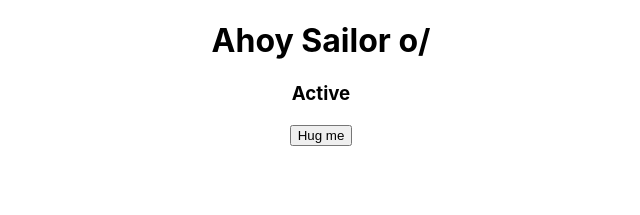
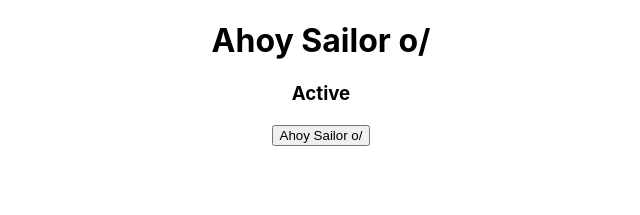
Before and after one commit to SimasDei/typescript-204, a React (Create React App) app: page / in a window 1280 px wide. Shown: the top 215 px of the page, without its empty margins (319-959 px from the left). Built offline with nearby package versions, Linux system fonts and the light colour scheme; the HTML template or start-up script is replaced by a standard one.

Commit message:
add children prop types

```diff
--- a/src/App.tsx
+++ b/src/App.tsx
@@ -8,14 +8,17 @@ import Button from './components/Button';
 const App: React.FC = () => {
   const title = 'Ahoy Sailor o/';
 
-  const clickHandler = () => {
+  const clickHandler = (e: React.MouseEvent) => {
+    e.preventDefault();
     console.log(title);
   };
 
   return (
     <div className='App'>
       <HeadComponent title={title} isActive={true} />
-      <Button onClick={clickHandler} />
+      <Button onClick={clickHandler}>
+        <span>{title}</span>
+      </Button>
     </div>
   );
 };
--- a/src/components/Button.tsx
+++ b/src/components/Button.tsx
@@ -1,11 +1,12 @@
 import React from 'react';
 
 type Props = {
-  onClick: () => void;
+  onChange?: (e: React.FormEvent<HTMLInputElement>) => void;
+  onClick: (e: React.MouseEvent<HTMLButtonElement>) => void;
 };
 
-const Button = ({ onClick }: Props) => {
-  return <button onClick={onClick}>Hug me</button>;
+const Button: React.FC<Props> = ({ onClick, children }) => {
+  return <button onClick={onClick}>{children}</button>;
 };
 
 export default Button;
```
